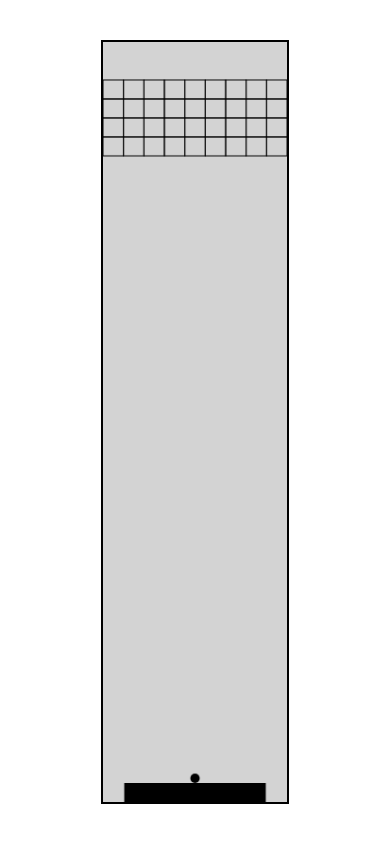
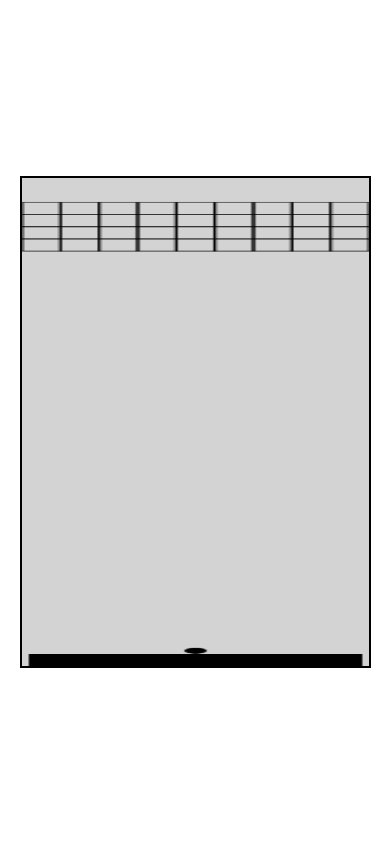
Before and after one commit to Dogmael/Arkanoid, a website with bundled scripts: page arkanoid.html in a window 390 px wide. Built offline with nearby package versions, Linux system fonts and the light colour scheme.

Commit message:
Amélioration responsive et link ball et plank avant début jeu

```diff
--- a/arkanoid.css
+++ b/arkanoid.css
@@ -9,7 +9,8 @@ html, body {
     background-color: lightgray;
     border : black 2px solid;
     display: block;
-    margin: auto;
-    height: 90%;
-
+    max-height: 90vh; /* Hauteur automatique en fonction du ratio */
+    aspect-ratio: 500 / 700; /* Ratio largeur / hauteur pour conserver les proportions */
+    max-width: 90vw;
+    box-sizing: border-box; /* Inclure la bordure dans les dimensions */
 }
--- a/arkanoid.js
+++ b/arkanoid.js
@@ -185,6 +185,12 @@ class Game {
 			}
 			const elapsed = timestamp - this.lastTimestamp;
 			this.plank.move(elapsed, this.canvas.width);
+
+			// Stick ball to plank before game start
+			if (!this.gameInProgress) {
+				this.ball.x = this.plank.x + this.plank.width / 2;
+			}
+
 			this.lastTimestamp = timestamp;
 
 			requestAnimationFrame(this.updatePlank.bind(this));
@@ -194,7 +200,7 @@ class Game {
 	}
 
 	handleKeyDown (event) {
-		if (this.gameInProgress && (event.key === 'ArrowRight' || event.key === 'ArrowLeft')) {
+		if (event.key === 'ArrowRight' || event.key === 'ArrowLeft') {
 			this.plank.startMotion(event.key === 'ArrowRight' ? 'right' : 'left');
 			requestAnimationFrame(this.updatePlank.bind(this));
 		}
@@ -214,7 +220,7 @@ class Game {
 document.addEventListener('DOMContentLoaded', () => {
 	// Boucle principale
 	const canvas = document.getElementById('arkanoid');
-	canvas.width = window.innerWidth * 0.5;
+	canvas.width = window.innerWidth * 0.4;
 	canvas.height = window.innerHeight * 0.95;
 	const game = new Game(canvas);
 
```
